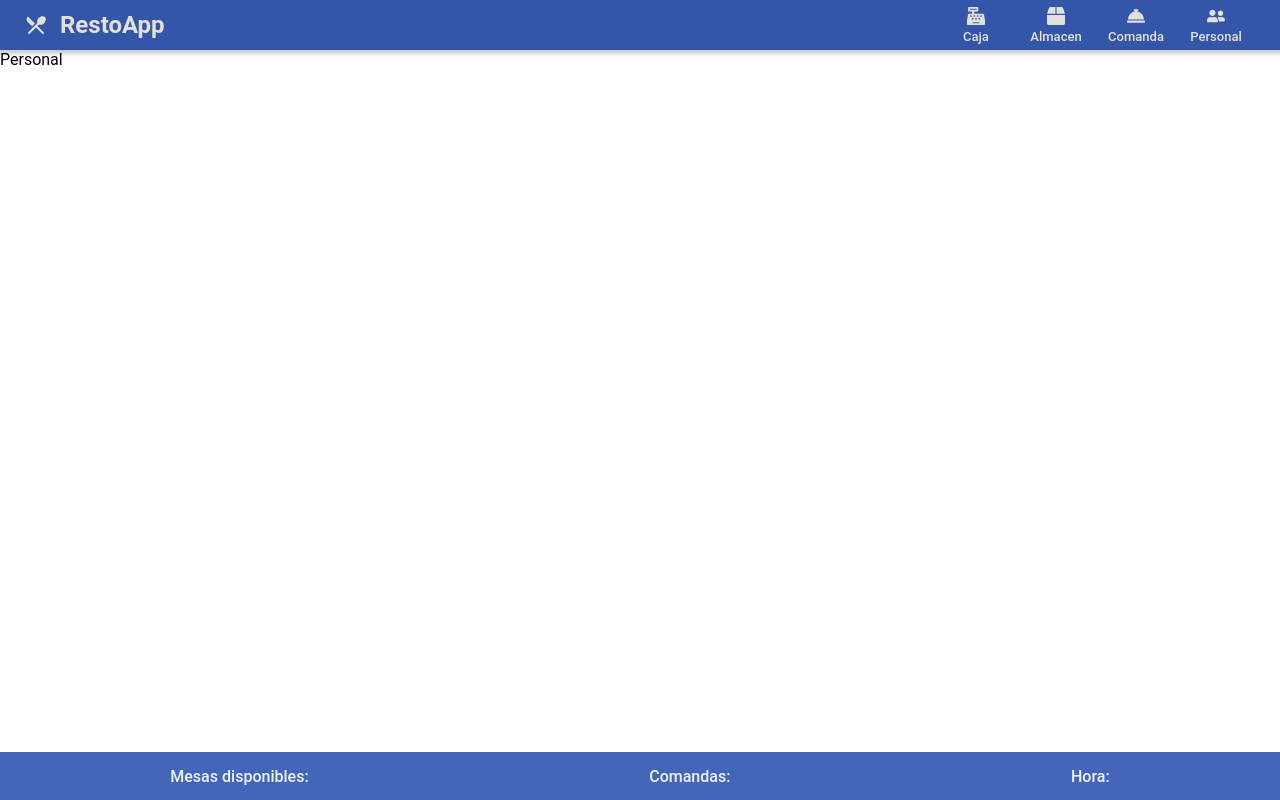
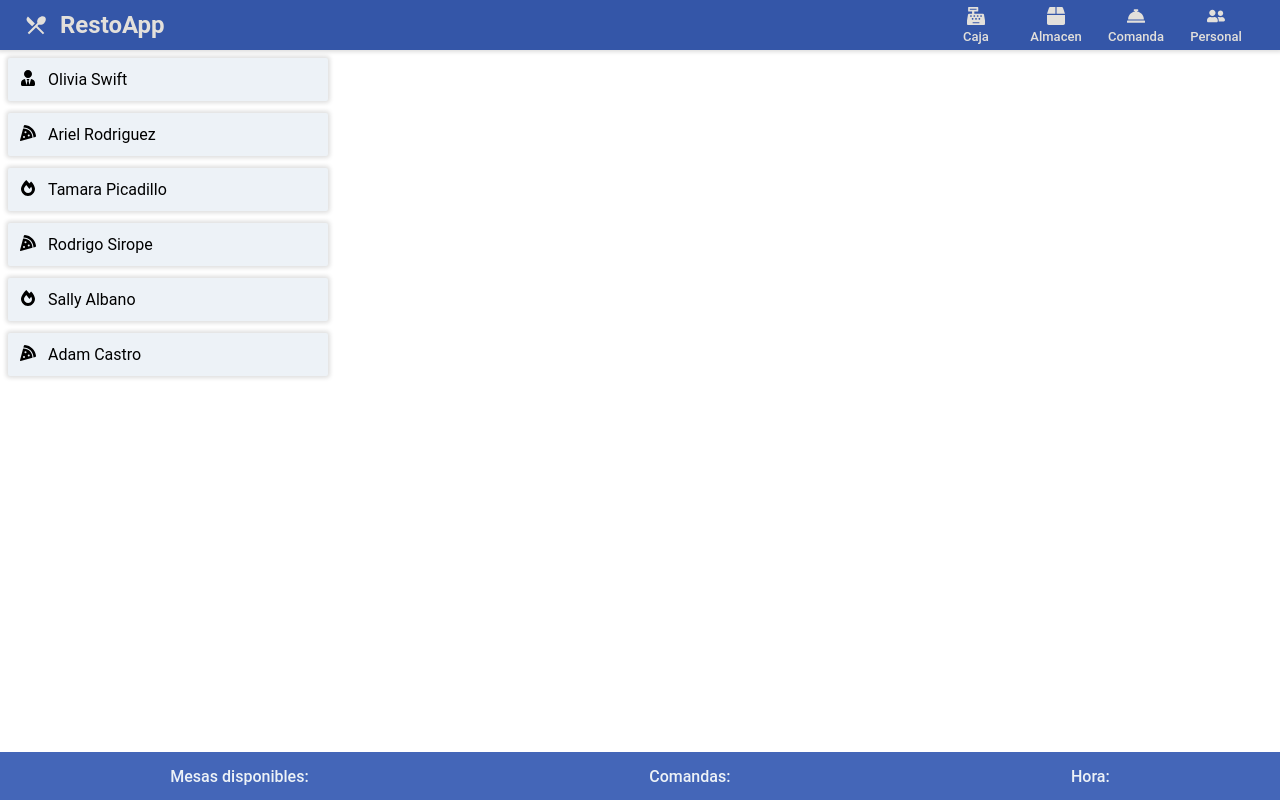
Before and after one commit to martinalbrnz/resto-front, a Next.js app: page /personal in a window 1280 px wide. Built offline with nearby package versions, Linux system fonts and the light colour scheme.

Commit message:
Add staff list component
- Add Mock to test
- Add List comp and list tiles

```diff
--- /dev/null
+++ b/components/Staff/StaffList/index.tsx
@@ -0,0 +1,40 @@
+import { Role } from "@models/Role";
+import { Staff } from "@models/Staff.model";
+import { ReactElement } from "react";
+import { FaFireAlt, FaPizzaSlice, FaUserTie } from "react-icons/fa";
+import styles from "./staff-list.module.scss";
+
+export interface StaffProps {
+  staff: Staff[];
+}
+
+const StaffList = (props: StaffProps): ReactElement => {
+  function getIcon(role: Role) {
+    switch (role) {
+      case Role.Cook:
+        return <FaFireAlt />;
+      case Role.Manager:
+        return <FaUserTie />;
+      case Role.Waiter:
+        return <FaPizzaSlice />;
+      default:
+        return <FaFireAlt />;
+    }
+  }
+  return (
+    <div className={styles.staffContainer}>
+      {props.staff.map((member: Staff) => {
+        return (
+          <div className={styles.memberTile}>
+            {getIcon(member.role)}
+            <span>
+              {member.name} {member.lastName}
+            </span>
+          </div>
+        );
+      })}
+    </div>
+  );
+};
+
+export default StaffList;
--- /dev/null
+++ b/components/Staff/StaffList/staff-list.module.scss
@@ -0,0 +1,24 @@
+.staffContainer {
+  display: flex;
+  flex-direction: column;
+  width: 320px;
+  gap: 12px;
+  padding: 8px;
+
+  .memberTile {
+    display: flex;
+    gap: 12px;
+    padding: 12px;
+    background-color: var(--not-white);
+    border-radius: 2px;
+    box-shadow: var(--shadow);
+    user-select: none;
+    cursor: pointer;
+    transition: 0.2s;
+
+    &:hover {
+      color: var(--primary);
+      box-shadow: var(--shadow-2);
+    }
+  }
+}
--- /dev/null
+++ b/constants/mock/index.ts
@@ -0,0 +1,11 @@
+import { Role } from "@models/Role";
+import { Staff } from "@models/Staff.model";
+
+export const staff: Staff[] = [
+	{ id: '1', name: 'Olivia', lastName: 'Swift', role: Role.Manager },
+	{ id: '2', name: 'Ariel', lastName: 'Rodriguez', role: Role.Waiter },
+	{ id: '3', name: 'Tamara', lastName: 'Picadillo', role: Role.Cook },
+	{ id: '4', name: 'Rodrigo', lastName: 'Sirope', role: Role.Waiter },
+	{ id: '5', name: 'Sally', lastName: 'Albano', role: Role.Cook },
+	{ id: '6', name: 'Adam', lastName: 'Castro', role: Role.Waiter },
+]
--- /dev/null
+++ b/models/Role.ts
@@ -0,0 +1,6 @@
+export enum Role {
+	Root = 'root',
+	Manager = 'manager',
+	Waiter = 'waiter',
+	Cook = 'cook'
+}
--- a/pages/personal/index.tsx
+++ b/pages/personal/index.tsx
@@ -1,5 +1,12 @@
+import { staff } from "@constants/mock";
+import StaffList from "@shared/Staff/StaffList";
+
 const Personal = () => {
-  return <div>Personal</div>;
+  return (
+    <div>
+      <StaffList staff={staff} />
+    </div>
+  );
 };
 
 export default Personal;
--- a/styles/globals.scss
+++ b/styles/globals.scss
@@ -20,8 +20,8 @@ body {
   --not-white: #edf2f7;
   --not-black: #06090f;
 
-  --shadow: 0 0 4px 4px #0003;
-  --shadow-2: 0 0 4px 8px #0003;
+  --shadow: 0 0 4px 2px #0002;
+  --shadow-2: 0 0 4px 3px #0002;
 
   --positive-tile: #dfd;
   --negative-tile: #fdd;
```
Also changed, not shown: models/Staff.model.ts (added, +8 -0 lines).
